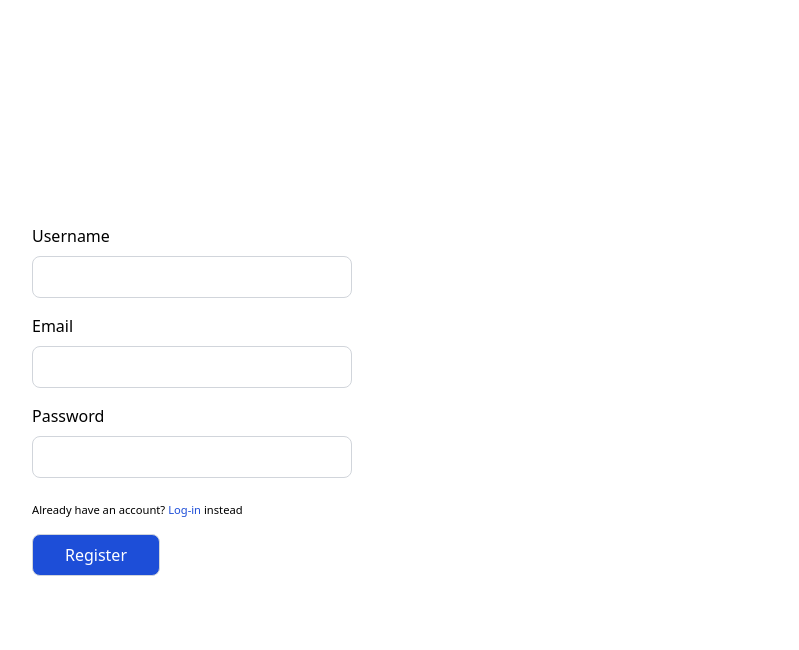
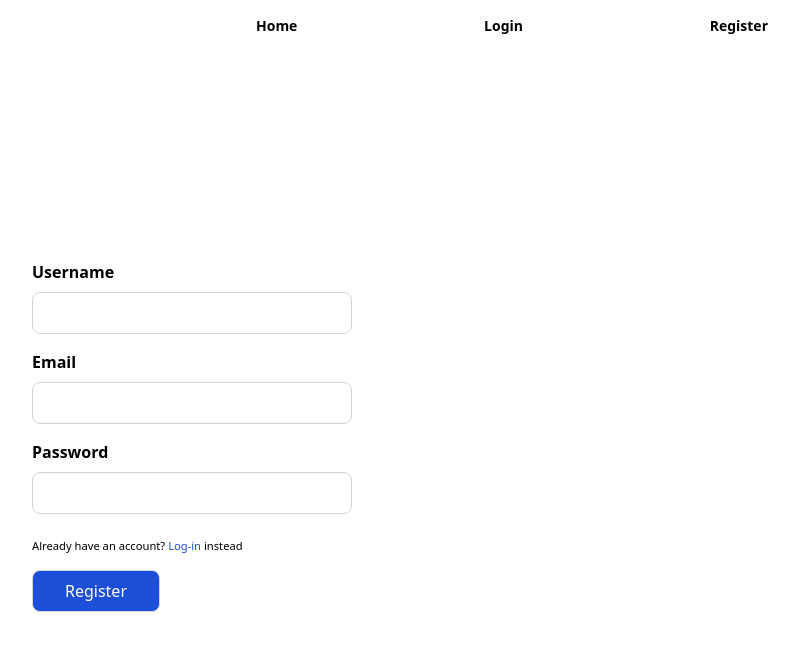
Before and after one commit to aakash6789/UserSystem, a React (Vite) app: page /register in a window 1280 px wide. Shown: the top 650 px of the page, without its empty margins (448-1247 px from the left). Built offline with nearby package versions, Linux system fonts and the light colour scheme.

Commit message:
Improved Routing and Navigation

```diff
--- a/src/App.jsx
+++ b/src/App.jsx
@@ -16,7 +16,7 @@ import ProtectedRoute from './components/ProtectedRoute.jsx';
 import Home from './components/Home.jsx';
 const router = createBrowserRouter(
   createRoutesFromElements(
-    <Route path="/"   >
+    <Route path="/" element={<Layout/>}  >
         <Route path="/" element={<Login/>} />
         <Route path="/login" element={<Login/>} />
         <Route path="/register" element={<Register/>} />
--- a/src/components/Home.jsx
+++ b/src/components/Home.jsx
@@ -43,13 +43,13 @@ const Home = () => {
         setData(newData);
         setIsCreate(false);
       }
-      const handleLogout=()=>{
-        logOut();
-        const loggedOutUser=localStorage.getItem('currUser');
-        if(!loggedOutUser){
-            navigate('/login');
-        }
-      }
+      // const handleLogout=()=>{
+      //   logOut();
+      //   const loggedOutUser=localStorage.getItem('currUser');
+      //   if(!loggedOutUser){
+      //       navigate('/login');
+      //   }
+      // }
     useEffect(()=>{
         axios.get('https://jsonplaceholder.typicode.com/posts').then((response)=>{
             setData(response.data);})
@@ -60,7 +60,7 @@ const Home = () => {
   return (
     <div className='max-w-xl mx-auto py-6 px-[5%]'>
       {user?<h1 className='text-black font-bold text-lg text-center mt-[5%] mb-[15%] '>Welcome {user.username} ! </h1>:<h1 className='text-black'>Loading .. </h1>}
-      <button className='rounded-md bg-blue-700 text-sm px-[3%] py-[1%] block ml-auto text-white' onClick={handleLogout}>Logout</button>
+      {/* <button className='rounded-md bg-blue-700 text-sm px-[3%] py-[1%] block ml-auto text-white' onClick={handleLogout}>Logout</button> */}
       <button className='rounded-md bg-blue-700 text-sm px-[3%] py-[1%] text-white' onClick={()=>setIsCreate(!isCreate)}>Create Post</button>
       <Popup trigger={isCreate} setTrigger={setIsCreate}>
                 <div className='bg-white border mt-[12vh] lg:w-[35vw] max-sm:w-[60vw] sm:w-[50vw] sm:text-md rounded-lg border-[#c4c4c8] pt-[5%] max-sm:text-sm pb-[3%] px-[3%]'>
--- a/src/components/Login.jsx
+++ b/src/components/Login.jsx
@@ -1,5 +1,5 @@
 import React, { useEffect } from 'react'
-import { useState } from 'react';
+import { useState} from 'react';
 import useAuth from '../hooks/useAuth.js';
 import { NavLink } from 'react-router-dom';
 import { useNavigate } from "react-router-dom";
@@ -13,25 +13,29 @@ const Login = () => {
       const loginUser=allUsers.find(element=>element.email===email && element.password===password);
         if(loginUser){
           login(loginUser);
-          console.log("Success");
           navigate("/home");
 
         }else{
           console.log("Incorrect credentials");
         }
     }
+    useEffect(()=>{
+      if(localStorage.getItem('currUser')){
+        navigate("/home");
+      }
+    },[]);
 
   return (
     <div className="flex flex-col justify-center items-center min-h-screen py-2 text-black">
   <div className="w-full max-w-xs">
-    <label htmlFor="email" className="block text-left mb-2">Email</label>
+    <label htmlFor="email" className="block text-left mb-2 font-semibold">Email</label>
     <input
       id="email"
       onChange={(e) => setEmail(e.target.value)}
       className="w-full text-black p-2 mb-4 border rounded-lg border-gray-300 focus:outline-none focus:border-gray-600"
     />
 
-    <label htmlFor="password" className="block text-left mb-2">Password</label>
+    <label htmlFor="password" className="block text-left mb-2 font-semibold">Password</label>
     <input
       id="password"
       onChange={(e) => setPassword(e.target.value)}
--- a/src/components/Navbar.jsx
+++ b/src/components/Navbar.jsx
@@ -1,9 +1,45 @@
 import React from 'react'
+import { NavLink } from 'react-router-dom'
+import { useState,useEffect } from 'react'
+import { useLocation,useNavigate } from 'react-router-dom'
+import useAuth from '../hooks/useAuth'
+const Navbar = () => {
+  const [isHomePage,setIsHomePage]=useState(false);
+  const location=useLocation();
+  const {user,logOut}=useAuth();
+  const navigate=useNavigate();
+  const handleLogout=()=>{
+    logOut();
+    const loggedOutUser=localStorage.getItem('currUser');
+    if(!loggedOutUser){
+        navigate('/login');
+    }
+  }
+  useEffect(()=>{
+    if(location.pathname==='/home'){
+      setIsHomePage(true);
+    }
+    if(location.pathname==='/login' || location.pathname==='/login' ){
+      setIsHomePage(false);
+    }
+  },[location])
+  return (
+    <div className='flex '>
+      <nav className='flex pt-4 mx-auto text-sm 2xl:w-[30%]  xl:w-[40%] w-[50%] mr-[5%]   text-black font-semibold'>
+        {!isHomePage?<div className='w-full flex justify-between'>
+        <NavLink to='/home'><h1>Home</h1></NavLink>
+       <NavLink to='/login'><h1>Login</h1></NavLink>
+       <NavLink to='/register'><h1>Register</h1></NavLink>
+        </div>:<div className='w-full flex justify-between'>
+        <button className='rounded-md bg-blue-700 font-normal text-sm px-[3%] mt-2 py-[1%] block ml-auto text-white' onClick={handleLogout}>Logout</button>
+        </div>}
+        {/* <div className='w-full flex justify-between'>
+        <NavLink to='/home'><h1>Home</h1></NavLink>
+       <NavLink to='/login'><h1>Login</h1></NavLink>
+       <NavLink to='/register'><h1>Register</h1></NavLink>
+        </div> */}
 
-const Navbar = () => {
-  return (
-    <div>
-      <h1>Working</h1>
+      </nav>
     </div>
   )
 }
--- a/src/components/Register.jsx
+++ b/src/components/Register.jsx
@@ -1,12 +1,14 @@
 import React from 'react'
-import { useState } from 'react'
+import { useState,useEffect } from 'react'
 import toast from 'react-hot-toast'
 import useAuth from '../hooks/useAuth.js'
 import { NavLink } from 'react-router-dom'
+import { useNavigate } from 'react-router-dom'
 const Register = () => {
  const [username,setUsername]=useState("");
  const [email,setEmail]=useState("");
  const [password,setPassword]=useState("");
+ const navigate=useNavigate();
  const {register}=useAuth();
     const saveUser=(e)=>{
       // const getUser=[];
@@ -21,23 +23,28 @@ const Register = () => {
            toast.success('User created successfully');
 
     }
+    useEffect(()=>{
+      if(localStorage.getItem('currUser')){
+        navigate("/home");
+      }
+    },[])
   return (
     <div className="flex flex-col justify-center items-center min-h-screen py-2 text-black">
     <div className="w-full max-w-xs">
-      <label htmlFor="email" className="block text-left mb-2">Username</label>
+      <label htmlFor="email" className="block text-left mb-2 font-semibold">Username</label>
       <input
         id="username"
         onChange={(e) => setUsername(e.target.value)}
         className="w-full text-black p-2 mb-4 border rounded-lg border-gray-300 focus:outline-none focus:border-gray-600"
       />
-      <label htmlFor="email" className="block text-left mb-2">Email</label>
+      <label htmlFor="email" className="block text-left mb-2 font-semibold">Email</label>
       <input
         id="email"
         onChange={(e) => setEmail(e.target.value)}
         className="w-full text-black p-2 mb-4 border rounded-lg border-gray-300 focus:outline-none focus:border-gray-600"
       />
 
-      <label htmlFor="password" className="block text-left mb-2">Password</label>
+      <label htmlFor="password" className="block text-left mb-2 font-semibold">Password</label>
       <input
         id="password"
         onChange={(e) => setPassword(e.target.value)}
```
